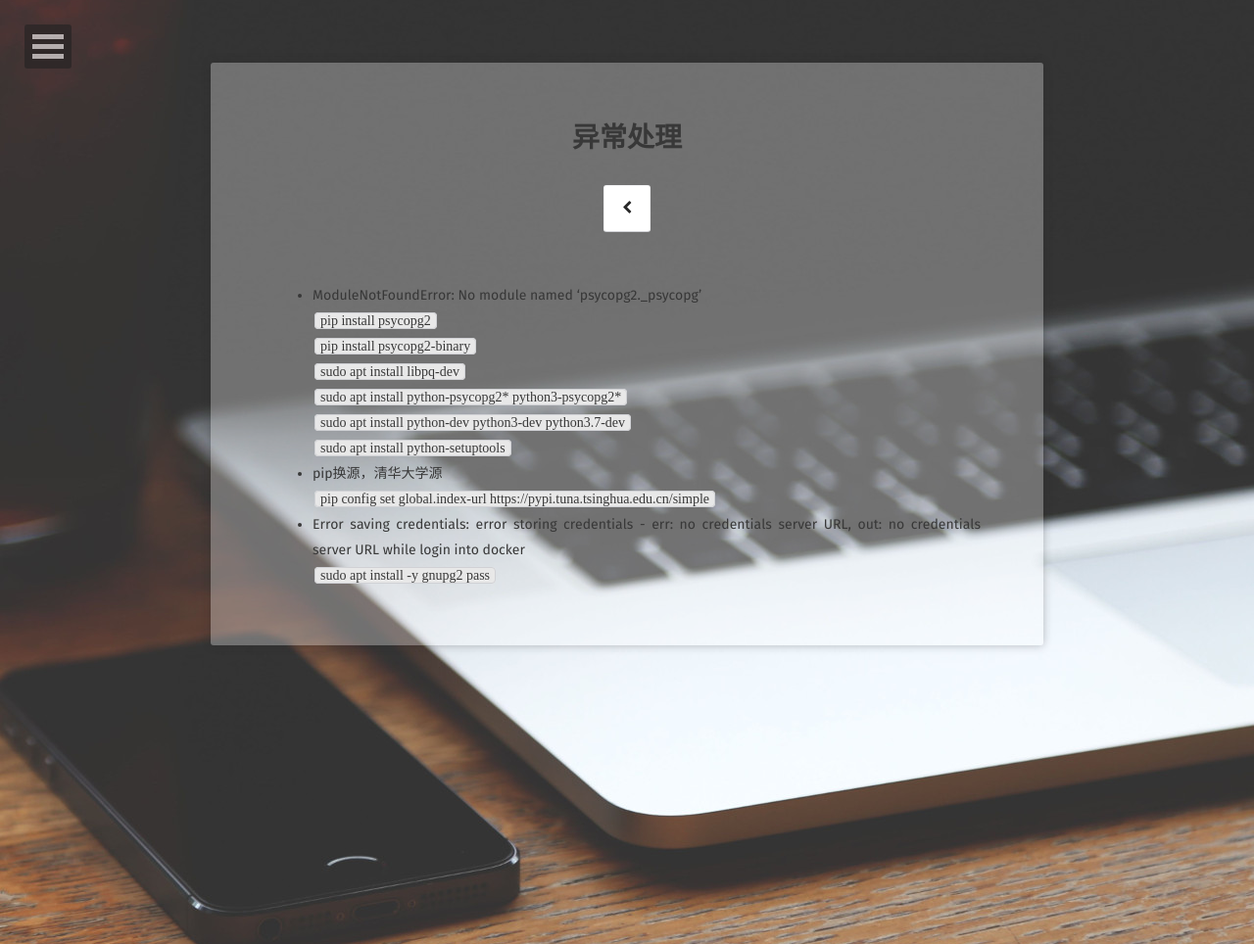
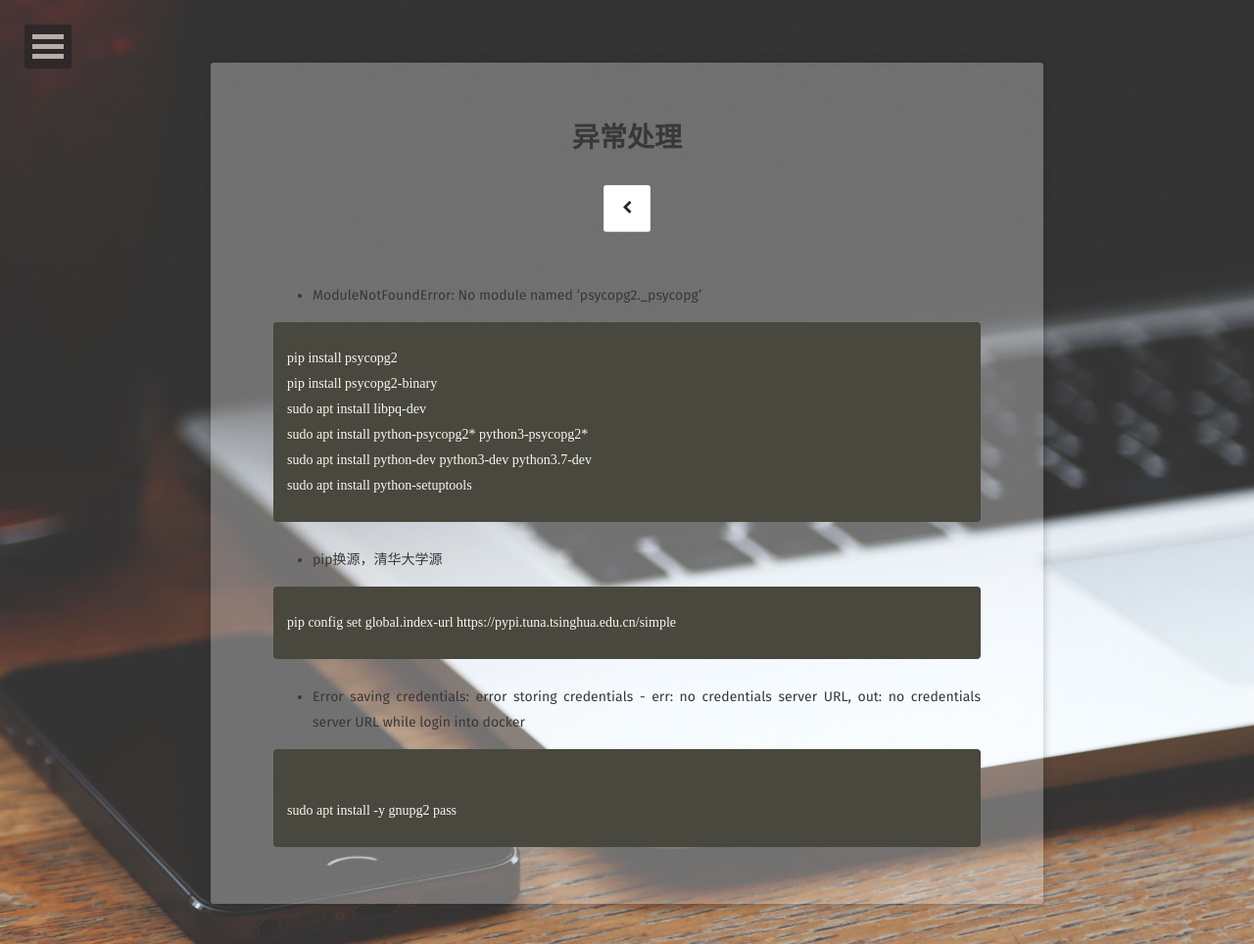
Before and after one commit to A17513081909/csz.github.io, a Jekyll site: the page built from exception/index.md, in a window 1280 px wide. Shown: the whole page at 98% size. Built offline with Jekyll 4.4.1, drawn with Linux system fonts in a browser that asks for light colours; some web fonts are replaced.

Commit message:
Update index.md

```diff
--- a/exception/index.md
+++ b/exception/index.md
@@ -7,13 +7,19 @@ comments: false
 ---
 
 * ModuleNotFoundError: No module named 'psycopg2._psycopg'
-`pip install psycopg2`
-`pip install psycopg2-binary`
-`sudo apt install libpq-dev`
-`sudo apt install python-psycopg2* python3-psycopg2*`
-`sudo apt install python-dev python3-dev python3.7-dev`
-`sudo apt install python-setuptools`
+{% highlight html %}
+pip install psycopg2
+pip install psycopg2-binary
+sudo apt install libpq-dev
+sudo apt install python-psycopg2* python3-psycopg2*
+sudo apt install python-dev python3-dev python3.7-dev
+sudo apt install python-setuptools
+{% endhighlight %}
 * pip换源，清华大学源
-`pip config set global.index-url https://pypi.tuna.tsinghua.edu.cn/simple`
+{% highlight html %}
+pip config set global.index-url https://pypi.tuna.tsinghua.edu.cn/simple
+{% endhighlight %}
 * Error saving credentials: error storing credentials - err: no credentials server URL, out: no credentials server URL while login into docker
-`sudo apt install -y gnupg2 pass`
+{% highlight html %}
+sudo apt install -y gnupg2 pass
+{% endhighlight %}
```
